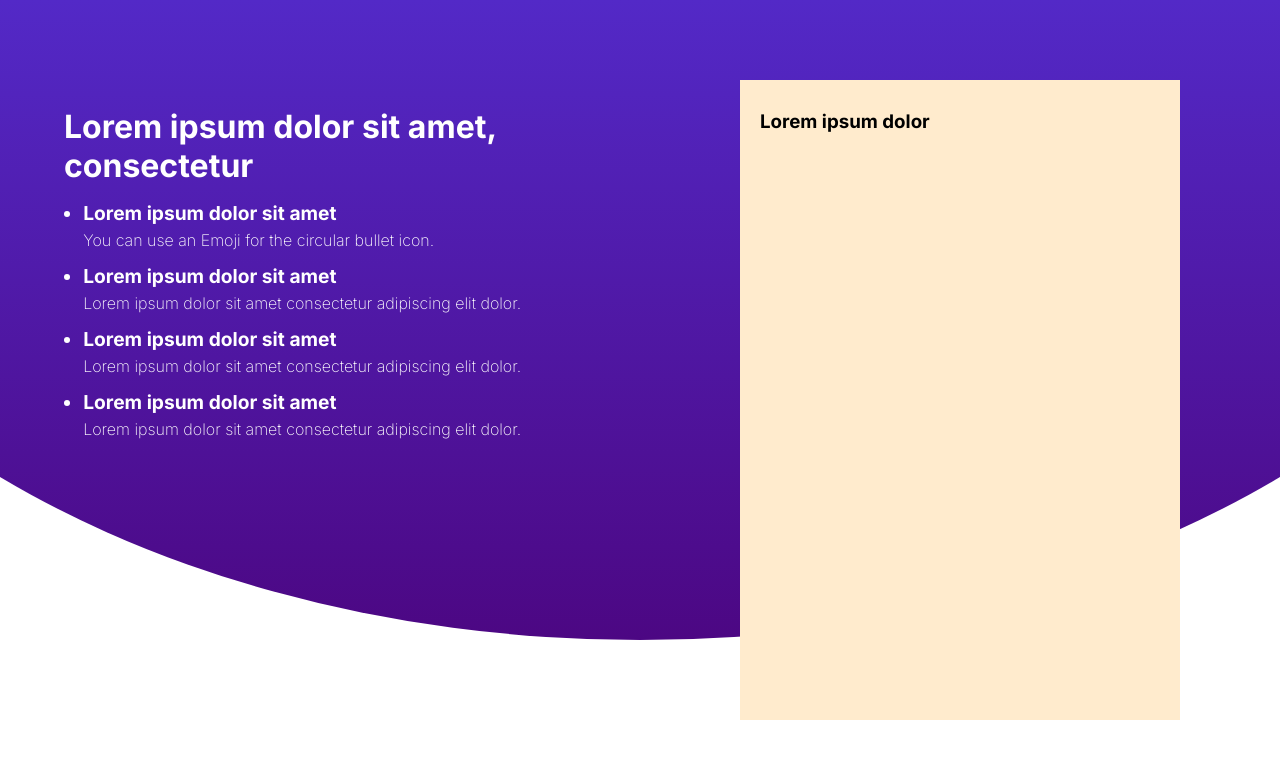
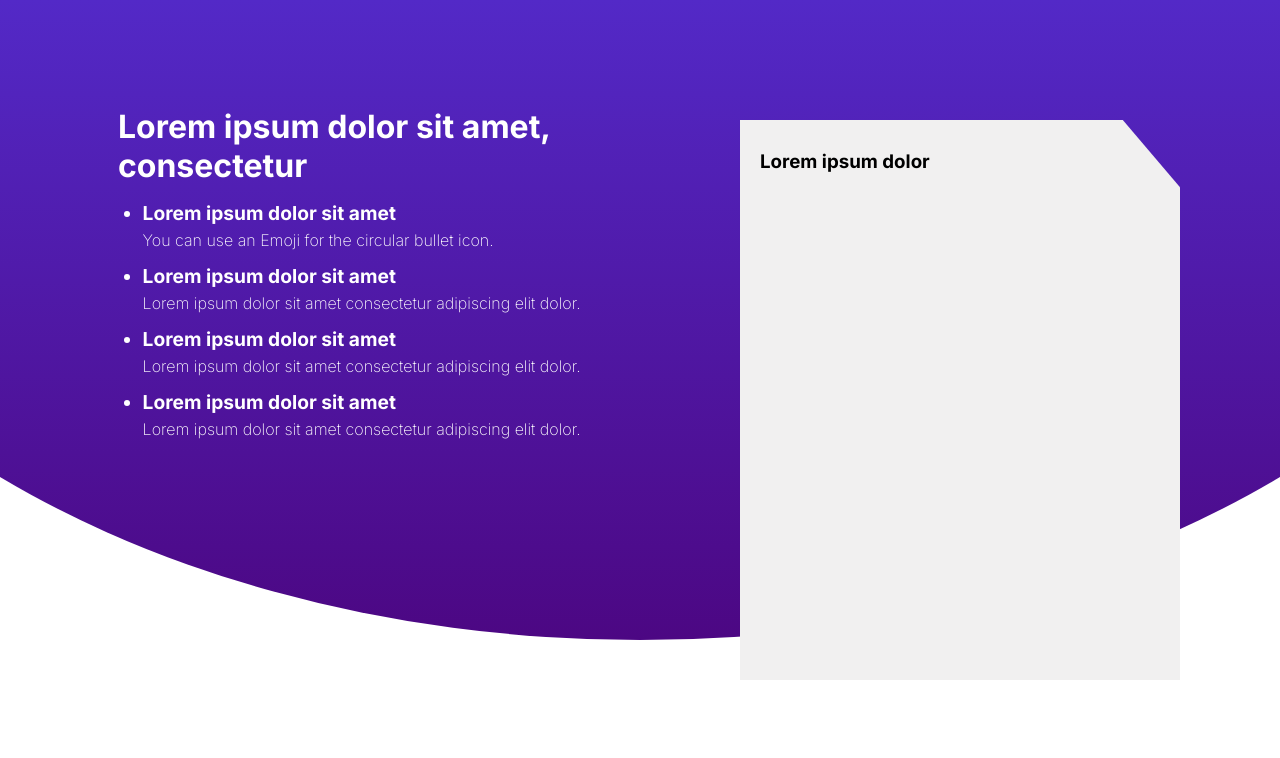
Before and after one commit to thesakshijaiswal/Validation-ui-ux, a plain HTML site: page index.html in a window 1280 px wide. Shown: the top 758 px of the page. Drawn offline with Linux system fonts and the light colour scheme.

Commit message:
style: add clip path and adjust text postioning

```diff
--- a/style.css
+++ b/style.css
@@ -61,7 +61,7 @@
 .content-top {
   display: flex;
   flex-direction: column;
-  align-items: flex-start;
+  align-items: center;
   justify-content: center;
   width: 100%;
   height: 100%;
@@ -78,6 +78,7 @@
   font-size: 2rem;
   font-weight: 700;
   margin-bottom: 1rem;
+  padding-right: 35px;
 }
 .content-list {
   padding-left: 1.2rem;
@@ -97,10 +98,11 @@
 }
 
 .form-container {
-  height: 80%;
-  background: blanchedalmond;
+  height: 70%;
+  background: #f1f0f0;
   min-width: 440px;
   padding: 30px 20px;
+  clip-path: polygon(87% 0, 100% 12%, 100% 100%, 0 100%, 0 0);
 }
 .card{
   height: 80vh;
@@ -160,7 +162,6 @@
   .heading-top {
     font-size: 1.5rem;
     margin-bottom: 1rem;
-    margin-left: -50px;
   }
   .content-list {
     padding-left: 1.4rem;
```
